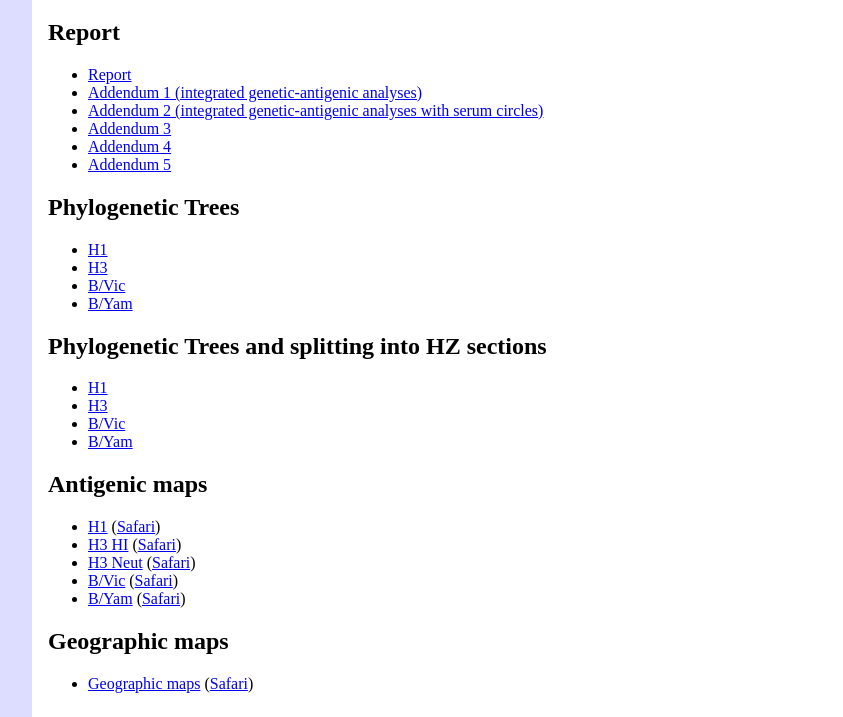
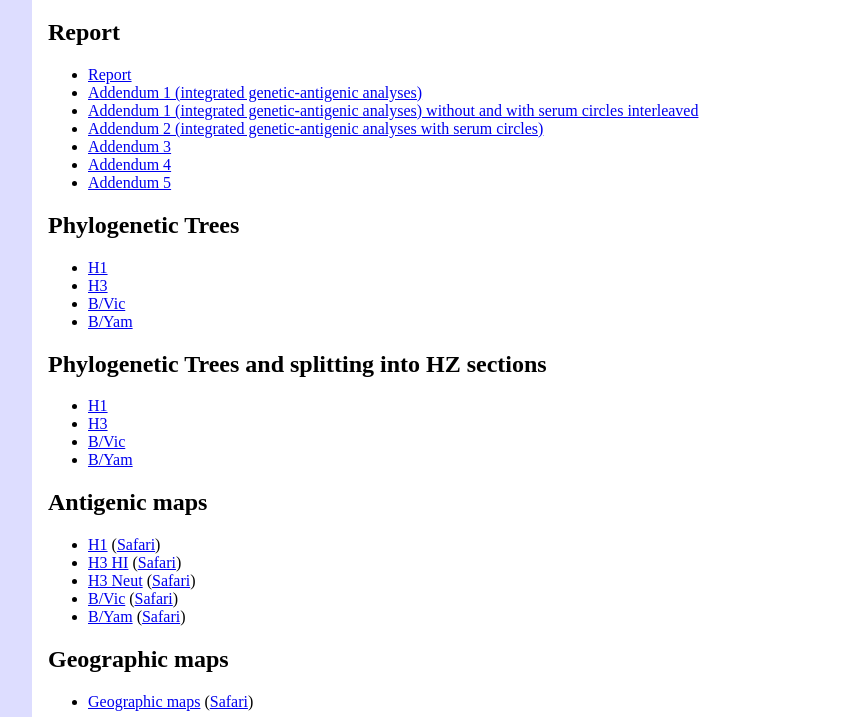
Before and after one commit to acorg/ssm-report, a plain HTML site: page template/index.html in a window 1280 px wide. Shown: the part 77-794 px from the top of the page, without its empty margins (16-859 px from the left). Drawn offline with Linux system fonts and the light colour scheme.

Commit message:
2019-0923-ssm

```diff
--- a/template/index.html
+++ b/template/index.html
@@ -20,6 +20,7 @@
         <ul>
             <li><a href="report/report.pdf">Report</a></li>
             <li><a href="report/sp-addendum.pdf">Addendum 1 (integrated genetic-antigenic analyses)</a></li>
+            <li><a href="report/sp-spsc-addendum.pdf">Addendum 1 (integrated genetic-antigenic analyses) without and with serum circles interleaved</a></li>
             <li><a href="report/spsc-addendum.pdf">Addendum 2 (integrated genetic-antigenic analyses with serum circles)</a></li>
             <li><a href="report/addendum-3.pdf">Addendum 3</a></li>
             <li><a href="report/addendum-4.pdf">Addendum 4</a></li>
```
Also changed, not shown: 1 other file.
